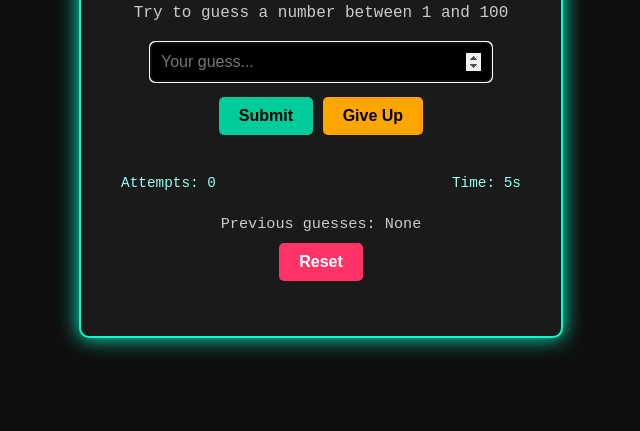
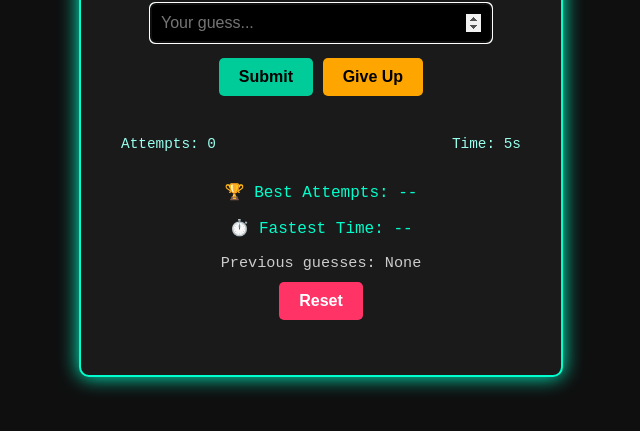
Before and after one commit to premingg/PRODIGY_SD_02, a plain HTML site: page index.html in a window 1280 px wide. Shown: the part 287-718 px from the top of the page, without its empty margins (319-959 px from the left). Drawn offline with Linux system fonts and the light colour scheme.

Commit message:
Update index.html

```diff
--- a/index.html
+++ b/index.html
@@ -18,6 +18,10 @@
       <p id="attempts">Attempts: 0</p>
       <p id="timer">Time: 0s</p>
     </div>
+    <div id="highScoreSection" class="highscore-section">
+      <p id="highScoreAttempts">🏆 Best Attempts: --</p>
+      <p id="highScoreTime">⏱️ Fastest Time: --</p>
+    </div>
     <div id="previousGuesses" style="margin-bottom: 10px; color: #cccccc; font-size: 0.95rem;"></div>
     <button onclick="resetGame()" class="reset-btn">Reset</button>
   </div>
```
